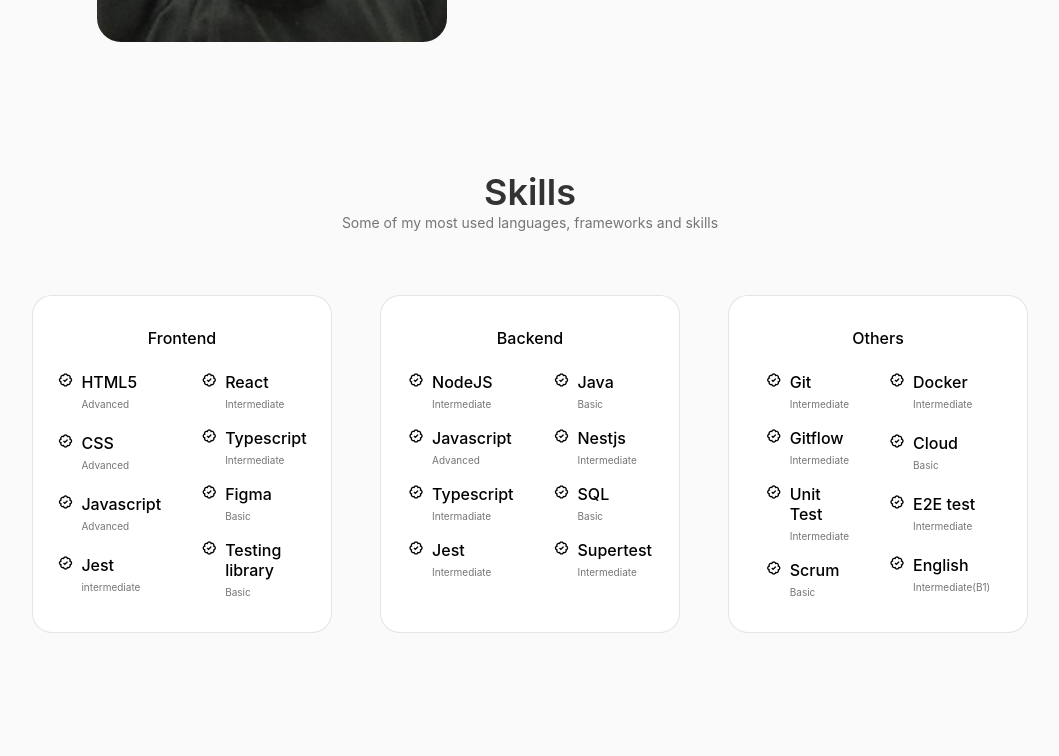
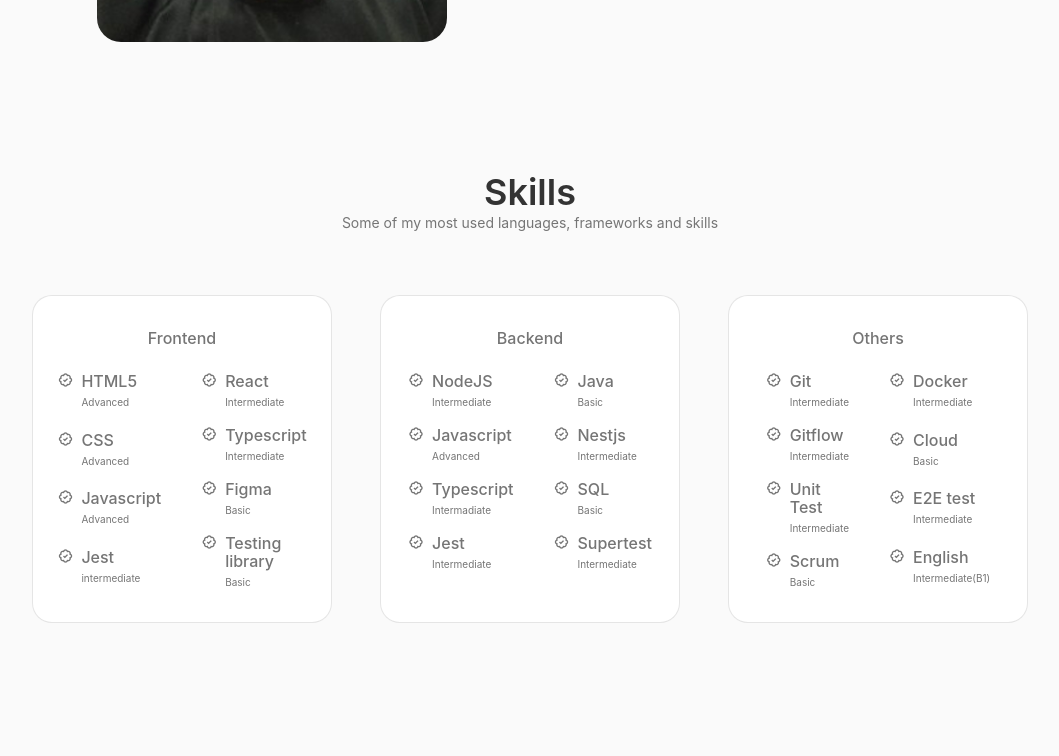
Before and after one commit to FravonDev/portfolio, a React (Vite) app: page / in a window 1280 px wide. Shown: the part 1441-2197 px from the top of the page, without its empty margins (110-1169 px from the left). Built offline with nearby package versions, Linux system fonts and the light colour scheme.

Commit message:
feat: colors for dark mode

```diff
--- a/src/App.css
+++ b/src/App.css
@@ -6,13 +6,11 @@
     --header-height: 3rem;
 
     /*Colors*/
-    /*Color mode HSL(hue, saturation, lightness)*/
-    --hue: 0;
-    --sat: 0%;
-    --title-color: hsl(var(--hue), var(--sat), 20%);
-    --title-color-dark: hsl(var(--hue), var(--sat), 0%);
-    --text-color: hsl(var(--hue), var(--sat), 46%);
-    --body-color: hsl(var(--hue), var(--sat), 98%);
+    --title-color: #333333;
+    --title-color-dark: #000000;
+    --text-color: #757575;
+    --body-color: #FAFAFA;
+    --border-color: rgba(0, 0, 0, 0.1);
     --container-color: #fff;
 
     /*Font and typography*/
@@ -48,6 +46,18 @@
     --z-tooltip: 10;
     --z-fixed: 100;
     --z-modal: 1000;
+}
+
+
+@media (prefers-color-scheme: dark) {
+    :root {
+        --title-color: rgb(204, 204, 204);
+        --title-color-dark: #fff;
+        --text-color: rgb(168, 168, 168);
+        --body-color: #0a0808;
+        --container-color: #202020;
+        --border-color: rgba(255, 255, 255, .07);
+    }
 }
 
 /* Responsive */
--- a/src/components/About/about.css
+++ b/src/components/About/about.css
@@ -18,7 +18,7 @@
 
 .about__box {
     background-color: var(--container-color);
-    border: 1px solid rgba(0, 0, 0, 0.1);
+    border: 1px solid var(--border-color);
     border-radius: 0.75rem;
     text-align: center;
     padding: 1rem 1.25rem;
@@ -48,7 +48,7 @@
 /*BREAKPOINTS*/
 /*large devices */
 @media screen and (max-width: 992px) {
-    .about__container{
+    .about__container {
         grid-template-columns: 1fr;
         row-gap: 2.5rem;
     }
@@ -79,7 +79,7 @@
 
 @media screen and (max-width: 576px) {
     .about__info {
-        grid-template-columns: repeat(3,1fr);
+        grid-template-columns: repeat(3, 1fr);
     }
 
     .about__description {
--- a/src/components/Footer/footer.css
+++ b/src/components/Footer/footer.css
@@ -1,6 +1,6 @@
 .footer {
   background-color: var(--container-color);
-  border-top: 1px solid rgba(0, 0, 0, 0.1);
+  border-top: 1px solid var(--border-color);
 }
 
 .footer__container {
--- a/src/components/Home/Social.jsx
+++ b/src/components/Home/Social.jsx
@@ -3,13 +3,6 @@ import React from "react";
 const Social = () => {
   return (
     <div className="home__social">
-      <a
-        href="https://www.instagram.com/flavio_adrianoo/"
-        className="home__social-icon"
-        target="_blank"
-      >
-        <i class="uil uil-instagram"></i>
-      </a>
       <a
         href="https://github.com/FravonDev"
         className="home__social-icon"
@@ -27,6 +20,13 @@ const Social = () => {
       >
         <i class="uil uil-linkedin-alt"></i>
       </a>
+      <a
+        href="https://www.instagram.com/flavio_adrianoo/"
+        className="home__social-icon"
+        target="_blank"
+      >
+        <i class="uil uil-instagram"></i>
+      </a>
     </div>
   );
 };
--- a/src/components/Project/project.css
+++ b/src/components/Project/project.css
@@ -29,7 +29,7 @@
 
 .project__card {
     background-color: var(--container-color);
-    border: 1px solid rgba(0, 0, 0, 0.1);
+    border: 1px solid var(--border-color);
     padding: 1.25rem;
     border-radius: 1rem;
 }
--- a/src/components/Skills/skills.css
+++ b/src/components/Skills/skills.css
@@ -10,7 +10,7 @@
 
 .skills__content {
     background-color: var(--container-color);
-    border: 1px solid rgba(0, 0, 0, 0.1);
+    border: 1px solid var(--border-color);
     padding: 2rem 4rem;
     border-radius: 1.25rem;
 }
@@ -21,7 +21,7 @@
     font-weight: var(--font-medium);
     text-align: center;
     margin-bottom: var(--mb-1-5);
-    color: #000;
+    color: var(--text-color);
 }
 
 .skills__box {
@@ -47,14 +47,14 @@
 
 .skills .bx-badge-check {
     font-size: 1rem;
-    color: #000;
+    color: var(--text-color);
 }
 
 .skills__name {
     font-size: var(--normal-font-size);
     font-weight: var(--font-medium);
-    line-weight: 18px;
-    color: #000;
+    line-height: 18px;
+    color: var(--text-color);
 }
 
 .skills__level {
@@ -63,7 +63,6 @@
 }
 
 /* BREAKPOINTS */
-/* UNTUK DEVICE YANG MEMILIKI LAYAR BESAR */
 @media screen and (max-width: 992px) {
     .skills__container {
         grid-template-columns: max-content;
@@ -71,7 +70,6 @@
     }
 }
 
-/* UNTUK DEVICE YANG MEMILIKI LAYAR MEDIUM */
 @media screen and (max-width: 576px) {
     .skills__container {
         grid-template-columns: 1fr;
@@ -82,7 +80,6 @@
     }
 }
 
-/* UNTUK DEVICE YANG MEMILIKI LAYAR KECIL */
 @media screen and (max-width: 350px) {
     .skills__box {
         column-gap: 0.75rem;
```
Also changed, not shown: src/assets/moon.svg (added), src/assets/sun.svg (added). Lines whose indentation alone changed are shown as unchanged.
